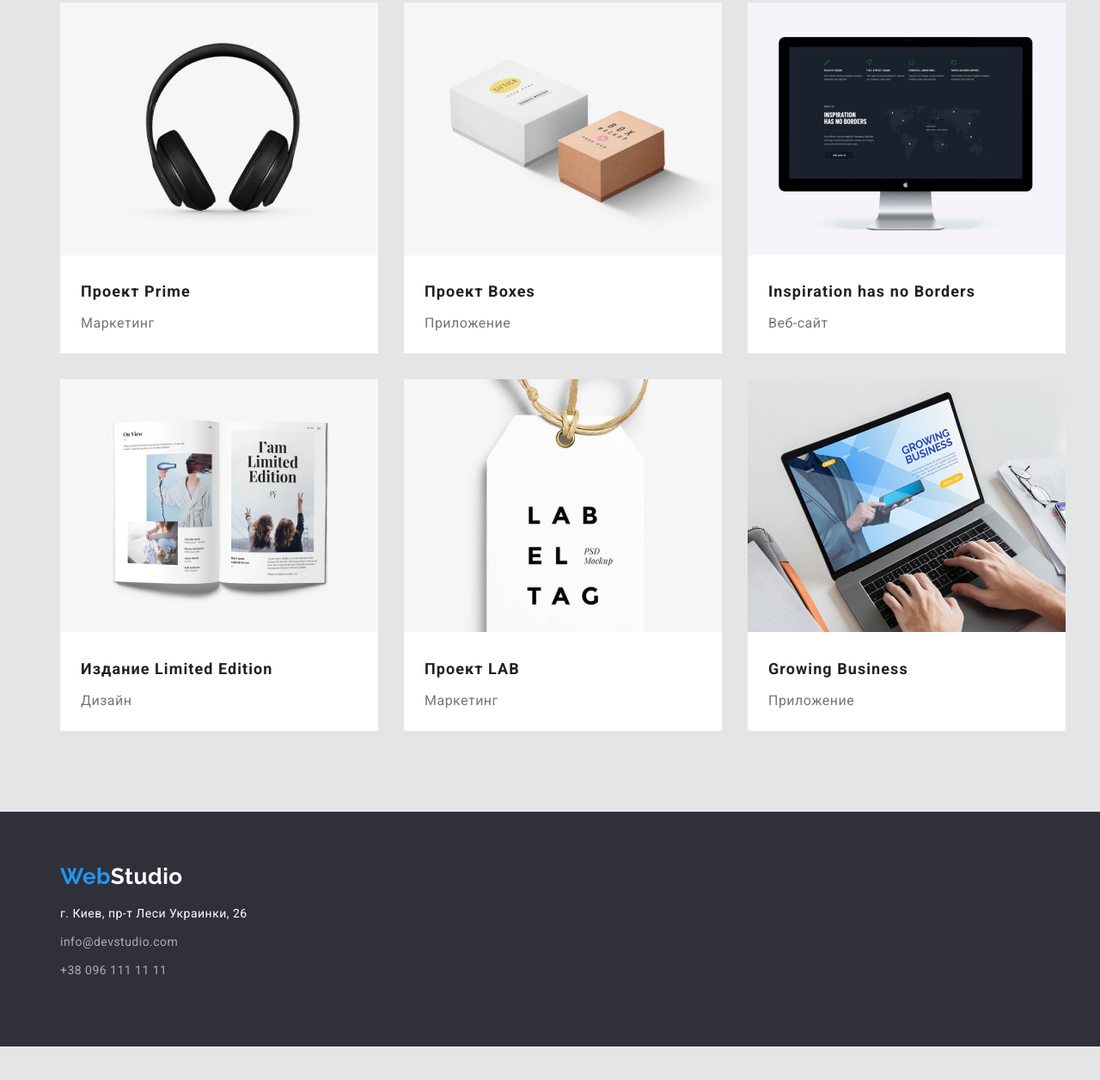
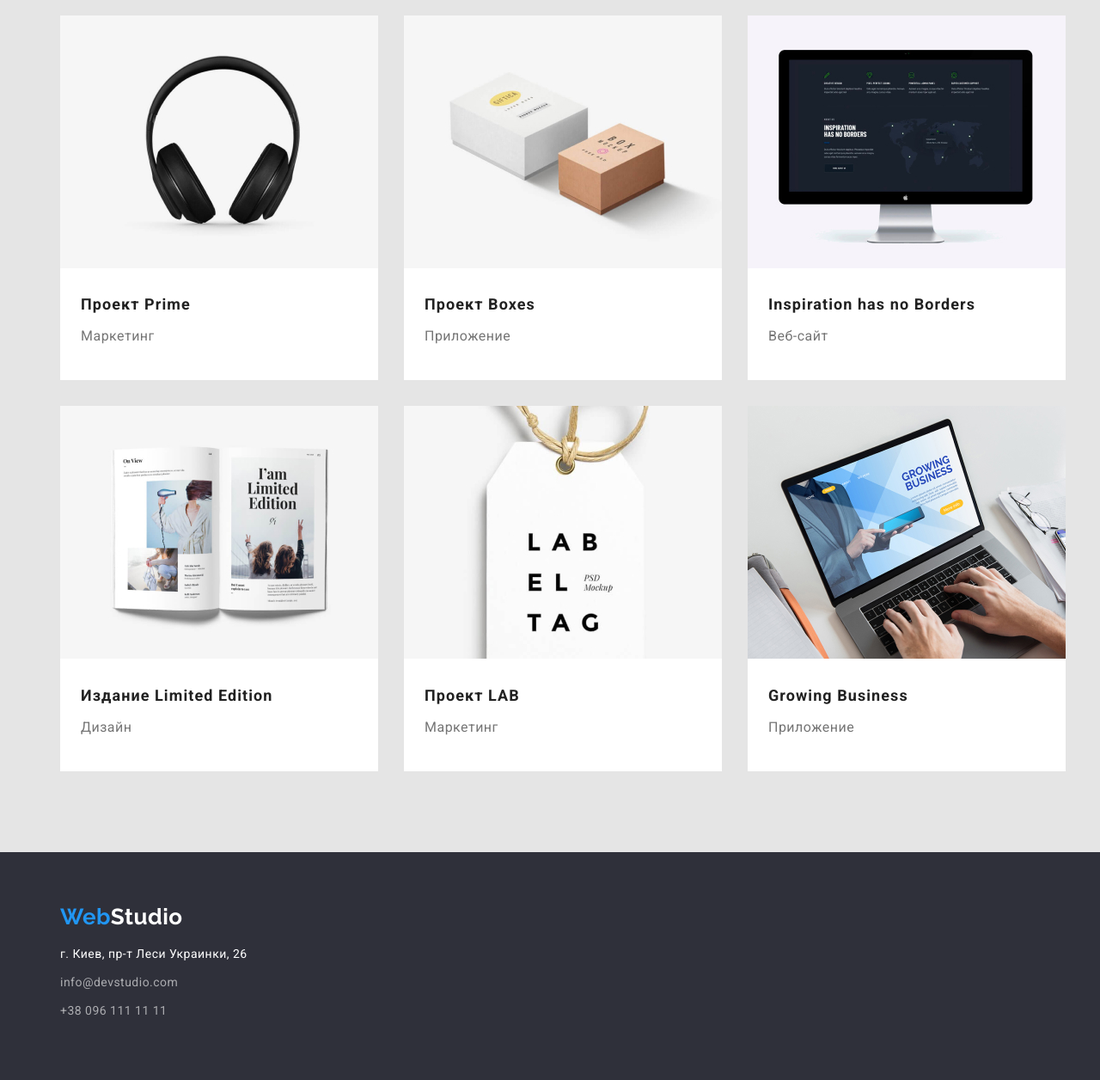
Before and after one commit to Kateryna-Tashkin/goit-markup-hw-03, a plain HTML site: page portfolio.html in a window 1280 px wide. Shown: the part 702-1958 px from the top of the page at 86% size. Before the commit the page ends 1919 px from the top, so only its background shows below. Drawn offline with nearby package versions, Linux system fonts and the light colour scheme.

Commit message:
внесены правки в работе

```diff
--- a/css/styles.css
+++ b/css/styles.css
@@ -19,6 +19,7 @@
   --bg-primary: #e5e5e5;
   --bg-secondary: #f5f4fa;
   --bg-box: #ffffff;
+  --border-bottom: #ececec;
 }
 
 html {
@@ -43,7 +44,7 @@ html {
 .page-header {
   text-decoration-color: none;
   background: var(--bg-header);
-  border: 1px solid #ececec;
+  border-bottom: 1px solid var(--border-bottom);
 
   margin: 0px;
   padding: 0px;
@@ -233,11 +234,15 @@ html {
   text-align: center;
 
   margin-bottom: 50px;
+  margin-top: 0px;
   padding: 0px;
 }
 
 .images-work {
   display: flex;
+}
+.secondary-margine {
+  margin-top: 0px;
 }
 .list-box-secondary + .list-box-secondary {
   margin: 0px 0px 0px 30px;
@@ -287,6 +292,9 @@ html {
 }
 .page-footer {
   background: var(--bg-hero-footer);
+
+  padding-top: 60px;
+  padding-bottom: 60px;
 }
 .logo-footer {
   color: var(--secondary-accent-color);
@@ -427,8 +435,7 @@ html {
   line-height: 2;
   letter-spacing: 0.06em;
 
-  margin: 20px 24px 4px 24px;
-  padding: 0px;
+  margin: 0px;
 }
 .section-text-type {
   color: var(--secondary-text-color);
@@ -437,6 +444,11 @@ html {
   font-size: 16px;
   line-height: 1.89;
 
-  margin: 4px 24px 20px 24px;
-  padding: 0px;
+  margin-top: 4px;
 }
+.portfolio-padding {
+  padding-top: 20px;
+  padding-bottom: 20px;
+  padding-left: 24px;
+  padding-right: 24px;
+}
--- a/portfolio.html
+++ b/portfolio.html
@@ -48,49 +48,77 @@
             <div class="container">
             <ul class="list all-portfolio-list">
                 <li class="box portfolio-card">
-                     <a class="portfolio-link" href=""><img src="./image/portfolio1.jpg" alt="отображен веб-сайт Технокряк на ноутбуке" width="370">
+                    <a class="portfolio-link" href=""><img src="./image/portfolio1.jpg" alt="отображен веб-сайт Технокряк на ноутбуке" width="370">
+                    <div class="portfolio-padding">
                     <h2 class="portfolio-name">Технокряк</h2>
-                    <p class="section-text-type">Веб-сайт</p></a>
+                    <p class="section-text-type">Веб-сайт</p>
+                    </div>
+                    </a>
                 </li>
                 <li class="box portfolio-card">
                     <a class="portfolio-link" href=""><img src="./image/portfolio2.jpg" alt="изображение постера Новый Орлеан" width="370">
+                    <div class="portfolio-padding">
                     <h2 class="portfolio-name">Постер New Orlean vs Golden Star</h2>
-                    <p class="section-text-type"> Дизайн</p></a>
+                    <p class="section-text-type"> Дизайн</p>
+                    </div>
+                    </a>
                 </li>
                 <li class="box portfolio-card">
                     <a class="portfolio-link" href=""><img src="./image/portfolio3.jpg" alt="логотип ресторана СиФуд" width="370">
+                    <div class="portfolio-padding">
                     <h2 class="portfolio-name">Ресторан Seafood</h2>
-                    <p class="section-text-type">Приложение</p></a>
+                    <p class="section-text-type">Приложение</p>
+                    </div>
+                    </a>
                 </li>
                 <li class="box portfolio-card">
                     <a class="portfolio-link" href=""><img src="./image/portfolio4.jpg" alt="большие наушники" width="370">
+                    <div class="portfolio-padding">
                     <h2 class="portfolio-name">Проект Prime</h2>
-                    <p class="section-text-type">Маркетинг</p></a>
+                    <p class="section-text-type">Маркетинг</p>
+                    </div>
+                    </a>
                 </li>
                 <li class="box portfolio-card">
                     <a class="portfolio-link" href=""><img src="./image/portfolio5.jpg" alt="две коробки" width="370">
+                    <div class="portfolio-padding">
                     <h2 class="portfolio-name">Проект Boxes</h2>
-                    <p class="section-text-type">Приложение</p></a>
+                    <p class="section-text-type">Приложение</p>
+                    </div>
+                    </a>
                 </li>
                 <li class="box portfolio-card">
                     <a class="portfolio-link" href=""><img src="./image/portfolio6.jpg" alt="монитор компьютера" width="370">
+                    <div class="portfolio-padding">
                     <h2 class="portfolio-name">Inspiration has no Borders</h2>
-                    <p class="section-text-type">Веб-сайт</p></a>
+                    <p class="section-text-type">Веб-сайт</p>
+                    </div>
+                    </a>
                 </li>
                 <li class="box portfolio-card">
                     <a class="portfolio-link" href=""><img src="./image/portfolio7.jpg" alt="раскрытый журнал" width="370">
+
+                    <div class="portfolio-padding">
                     <h2 class="portfolio-name">Издание Limited Edition</h2>
-                    <p class="section-text-type">Дизайн</p></a>
+                    <p class="section-text-type">Дизайн</p>
+                    </div>
+                    </a>
                 </li>
                 <li class="box portfolio-card">
                     <a class="portfolio-link" href=""><img src="./image/portfolio8.jpg" alt="карточка с логотипом лаб" width="370">
+                    <div class="portfolio-padding">
                     <h2 class="portfolio-name">Проект LAB</h2>
-                    <p class="section-text-type">Маркетинг</p></a>
+                    <p class="section-text-type">Маркетинг</p>
+                    </div>
+                    </a>
                 </li>
                 <li class="box portfolio-card">
                     <a class="portfolio-link" href=""><img src="./image/portfolio9.jpg" alt="человек работает за ноутбуком" width="370">
+                    <div class="portfolio-padding">
                     <h2 class="portfolio-name">Growing Business</h2>
-                    <p class="section-text-type">Приложение</p></a>
+                    <p class="section-text-type">Приложение</p>
+                    </div>
+                    </a>
                 </li>
             </ul>
             </div>
@@ -98,7 +126,7 @@
     </main>
     <!--Футер-->
     <footer class="page-footer">
-        <div class="container footer-adress">
+        <div class="container">
             <a class="logo-footer" href="./index.html">
                 <span class="logo-web">Web</span>Studio
             </a>
```
Also changed, not shown: index.html (+2 -2 lines).
